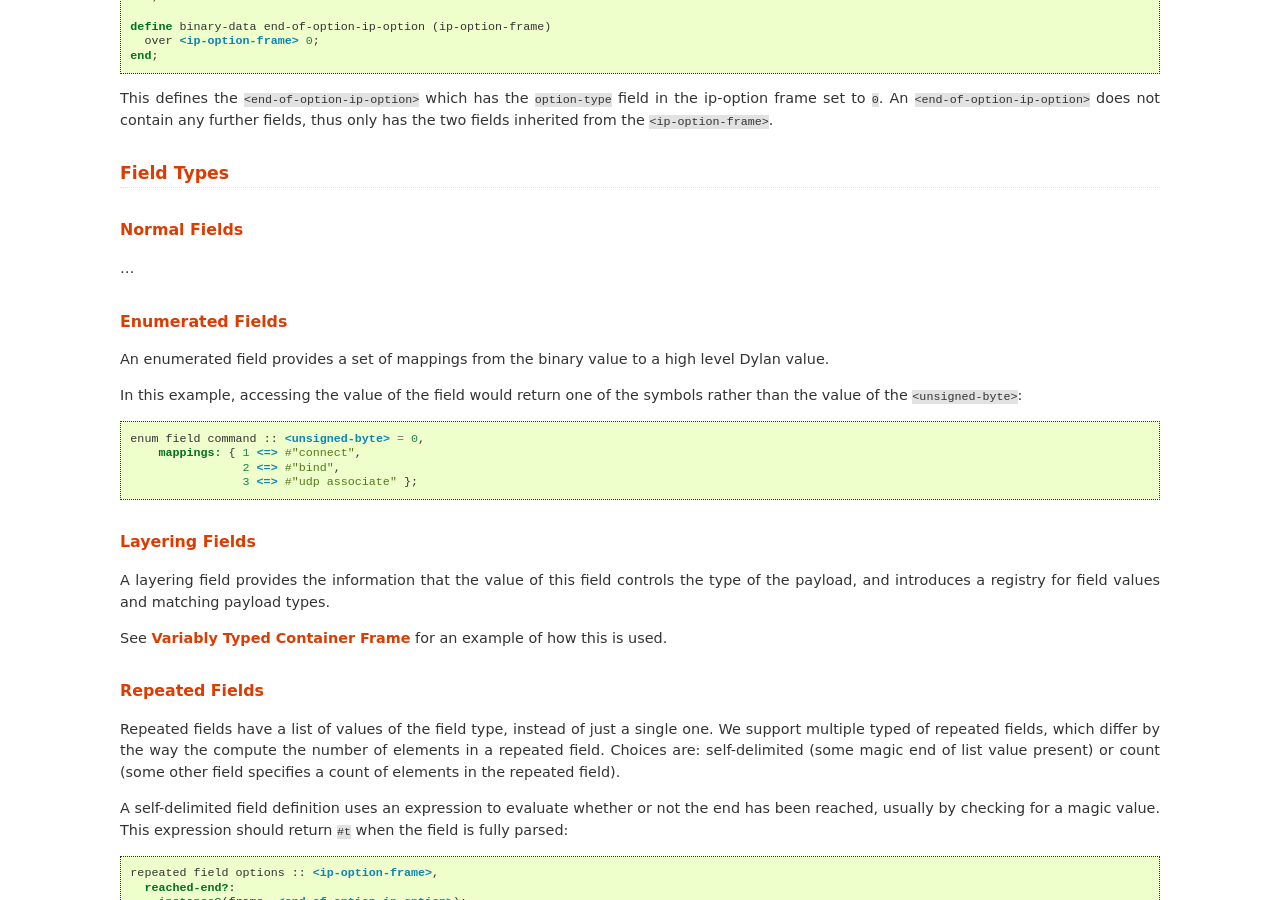
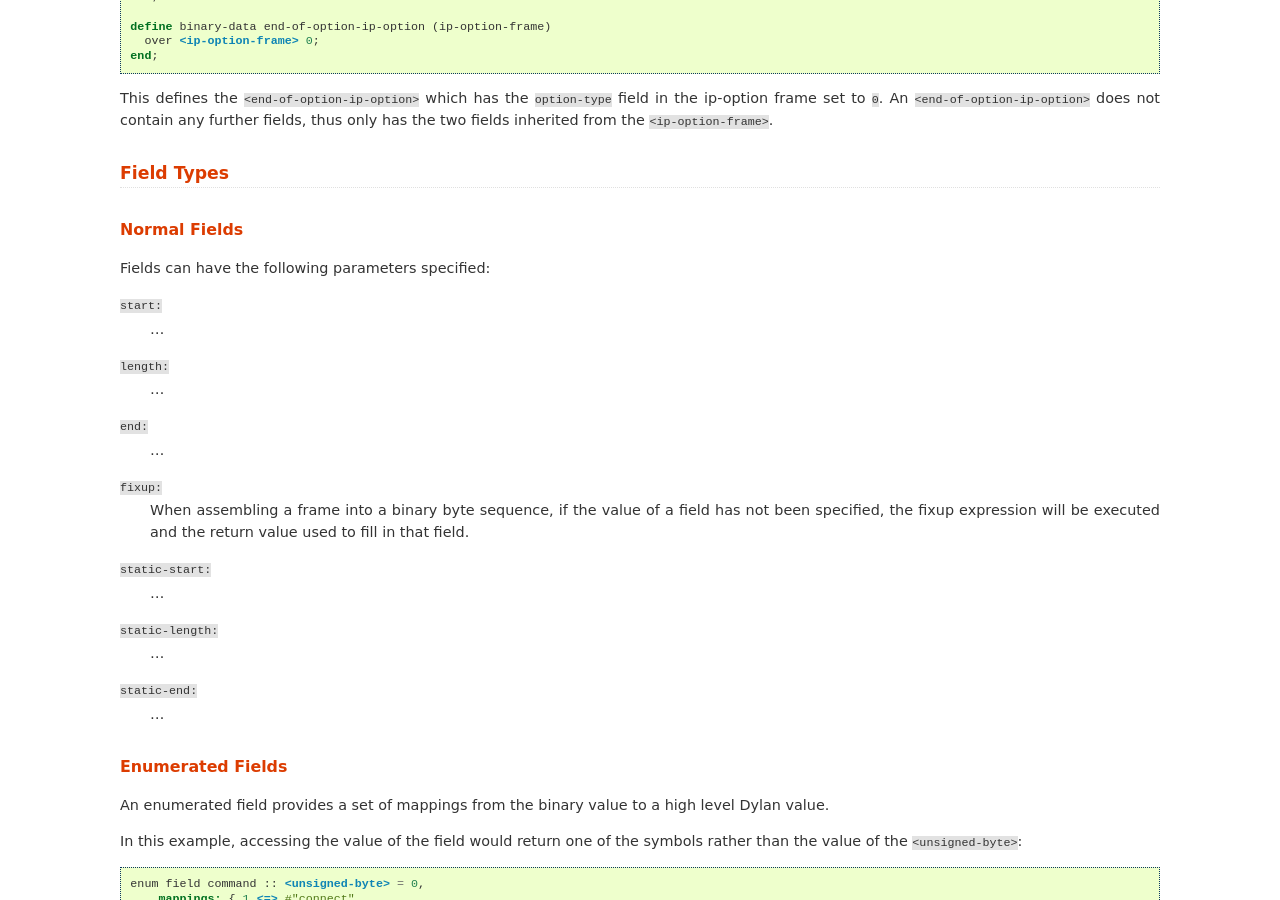
Before and after one commit to dylan-lang/binary-data, a Sphinx documentation site: the page built from documentation/source/usage.rst, in a window 1280 px wide and 900 px high, scrolled down 1796 px. Built offline with Sphinx 7.4.7, drawn with Linux system fonts in a browser that asks for light colours; cross-references to code outside the pages are shown as plain code.

Commit message:
Start documenting normal field options.

```diff
--- a/documentation/source/usage.rst
+++ b/documentation/source/usage.rst
@@ -106,7 +106,30 @@ Field Types
 Normal Fields
 -------------
 
-...
+Fields can have the following parameters specified:
+
+``start:``
+   ...
+
+``length:``
+   ...
+
+``end:``
+   ...
+
+``fixup:``
+   When assembling a frame into a binary byte sequence, if the value
+   of a field has not been specified, the fixup expression will be
+   executed and the return value used to fill in that field.
+
+``static-start:``
+   ...
+
+``static-length:``
+   ...
+
+``static-end:``
+   ...
 
 Enumerated Fields
 -----------------
```
